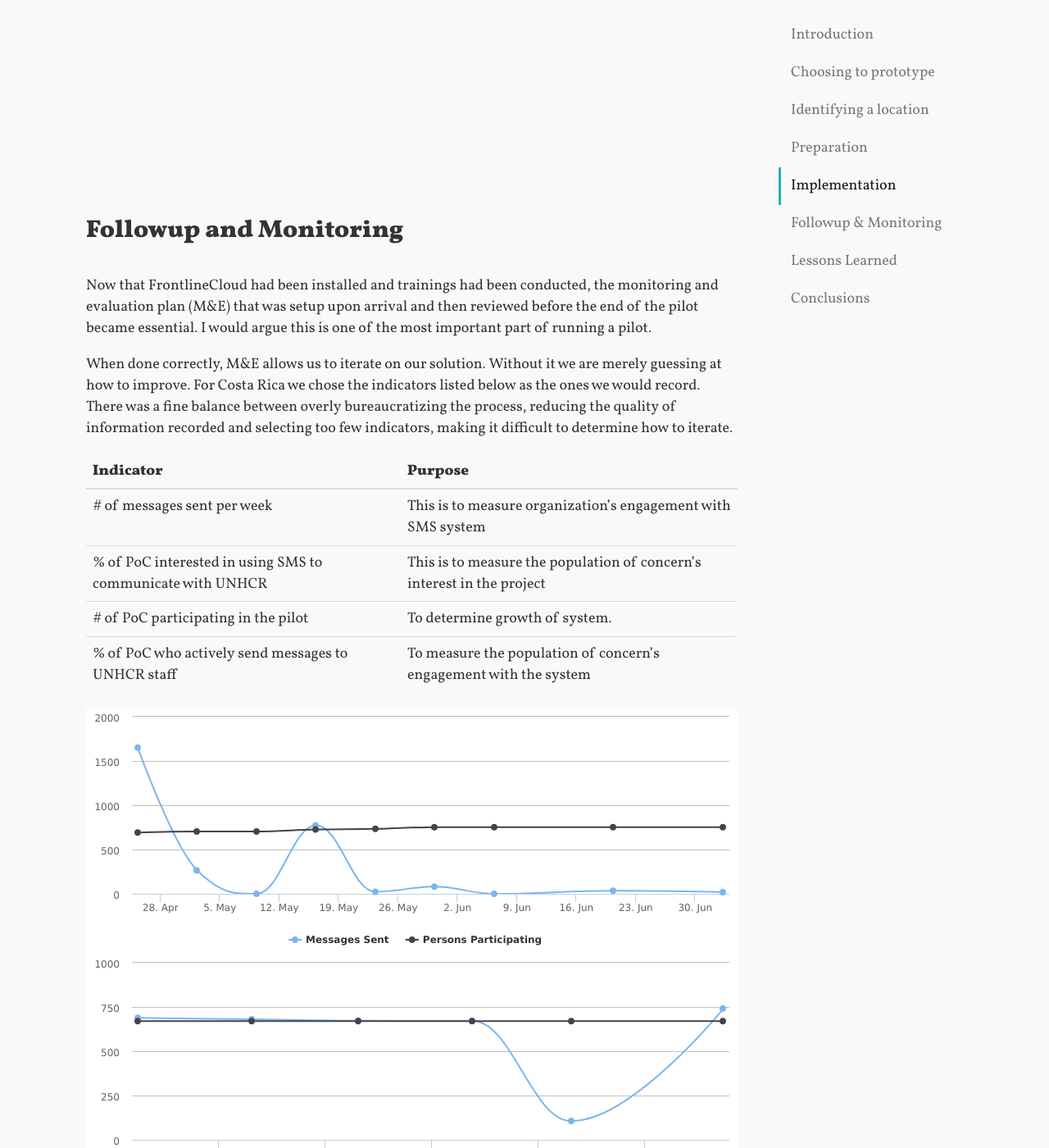
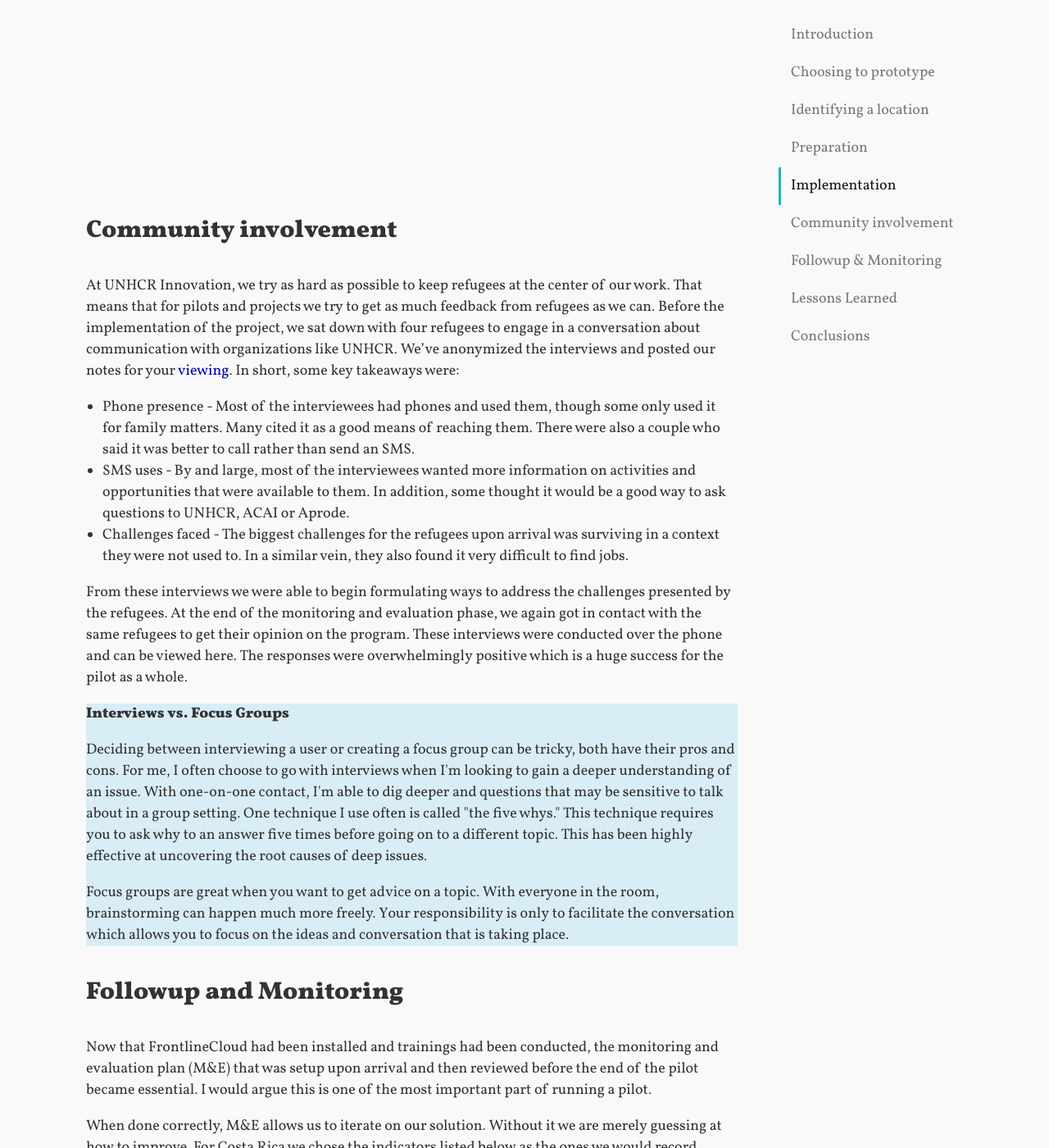
Before and after one commit to benrudolph/ascend.report, a Jekyll site: the page built from index.md, in a window 1280 px wide and 1400 px high, scrolled down 4689 px. Shown: the whole window at 82% size. Built offline with Jekyll 4.4.1, drawn with Linux system fonts in a browser that asks for light colours; Markdown is read by kramdown in place of the engine named in the settings; comment, search, counter and statistics services are not loaded.

Commit message:
Community involvement

```diff
--- /dev/null
+++ b/_includes/interviews.html
@@ -0,0 +1,10 @@
+<div class="bg-info as-info">
+  <b>Interviews vs. Focus Groups</b>
+  <p>
+    Deciding between interviewing a user or creating a focus group can be tricky, both have their pros and cons. For me, I often choose to go with interviews when I'm looking to gain a deeper understanding of an issue. With one-on-one contact, I'm able to dig deeper and questions that may be sensitive to talk about in a group setting. One technique I use often is called "the five whys." This technique requires you to ask why to an answer five times before going on to a different topic. This has been highly effective at uncovering the root causes of deep issues.
+  </p>
+  <p>
+
+    Focus groups are great when you want to get advice on a topic. With everyone in the room, brainstorming can happen much more freely. Your responsibility is only to facilitate the conversation which allows you to focus on the ideas and conversation that is taking place.
+  </p>
+</div>
--- a/_layouts/default.html
+++ b/_layouts/default.html
@@ -53,6 +53,9 @@
                     <a href="#implementation">Implementation</a>
                   </li>
                   <li>
+                    <a href="#community-involvement">Community involvement</a>
+                  </li>
+                  <li>
                     <a href="#followup-and-monitoring">Followup & Monitoring</a>
                   </li>
                   <li>
--- a/index.md
+++ b/index.md
@@ -68,6 +68,19 @@
 
 {% include gantt.html %}
 
+
+## Community involvement
+
+At UNHCR Innovation, we try as hard as possible to keep refugees at the center of our work. That means that for pilots and projects we try to get as much feedback from refugees as we can. Before the implementation of the project, we sat down with four refugees to engage in a conversation about communication with organizations like UNHCR. We've anonymized the interviews and posted our notes for your [viewing](https://docs.google.com/document/d/1bMDeYQ0fI1IrIPhDY2ofc4iKdH96ln03KL-8HOw5nY4/edit). In short, some key takeaways were:
+
+* Phone presence - Most of the interviewees had phones and used them, though some only used it for family matters. Many cited it as a good means of reaching them. There were also a couple who said it was better to call rather than send an SMS.
+* SMS uses - By and large, most of the interviewees wanted more information on activities and opportunities that were available to them. In addition, some thought it would be a good way to ask questions to UNHCR, ACAI or Aprode.
+* Challenges faced - The biggest challenges for the refugees upon arrival was surviving in a context they were not used to. In a similar vein, they also found it very difficult to find jobs.
+
+From these interviews we were able to begin formulating ways to address the challenges presented by the refugees. At the end of the monitoring and evaluation phase, we again got in contact with the same refugees to get their opinion on the program. These interviews were conducted over the phone and can be viewed here. The responses were overwhelmingly positive which is a huge success for the pilot as a whole.
+
+{% include interviews.html %}
+
 ## Followup and Monitoring
 
 Now that FrontlineCloud had been installed and trainings had been conducted, the monitoring and evaluation plan (M&E) that was setup upon arrival and then reviewed before the end of the pilot became essential. I would argue this is one of the most important part of running a pilot.
```
